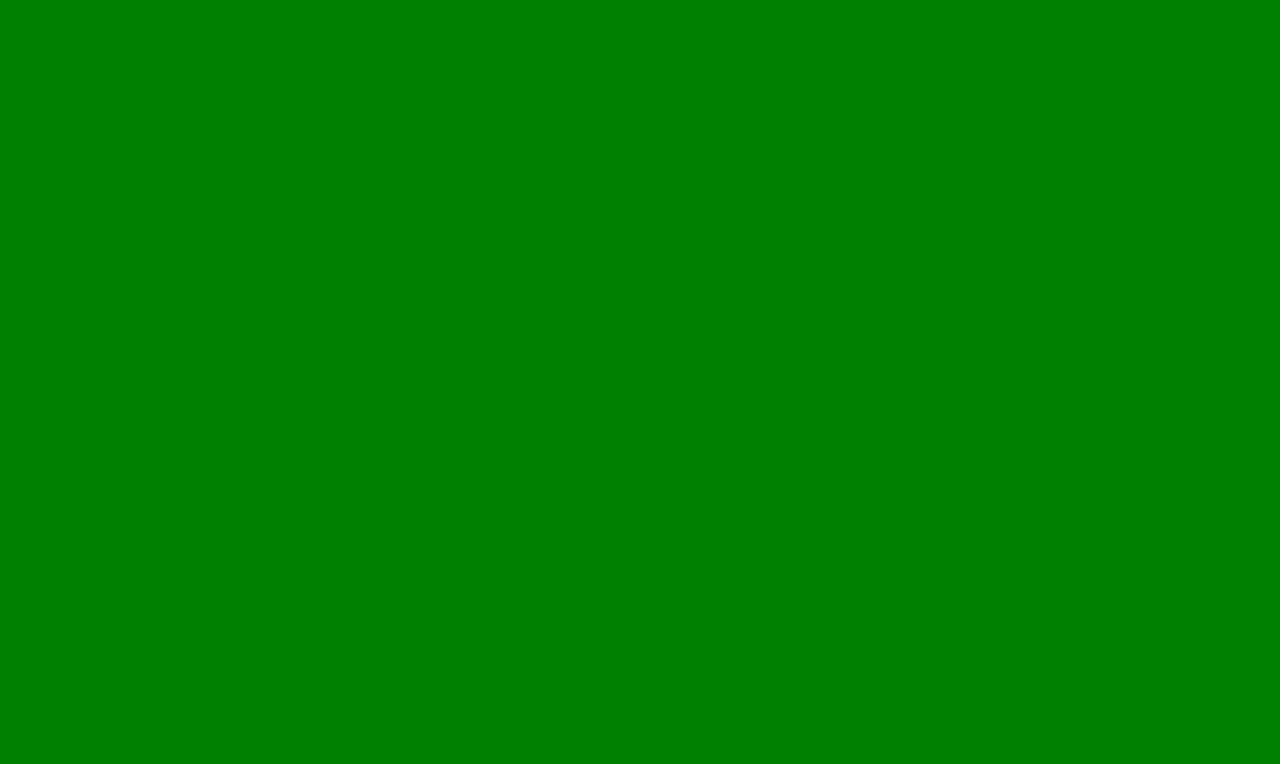
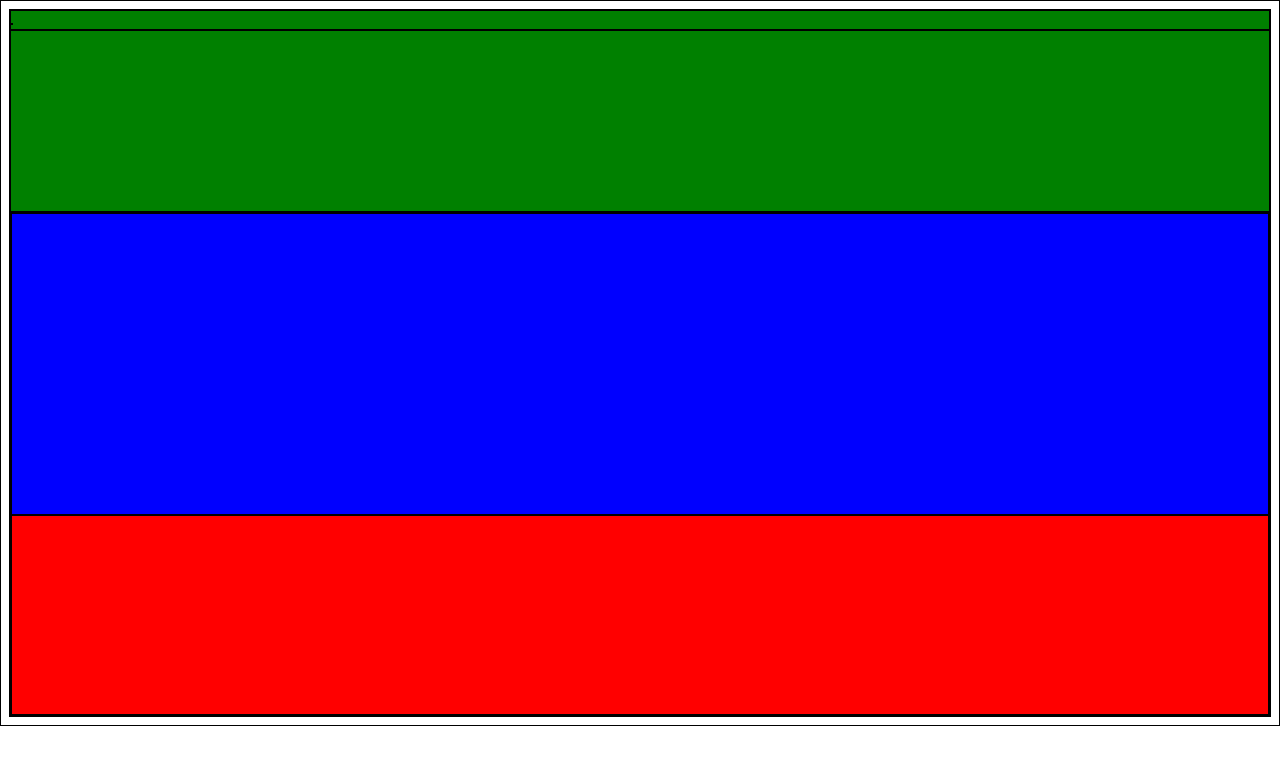
Before and after one commit to ragnarokt/ExamenDic, a plain HTML site: page index.html in a window 1280 px wide. Drawn offline with Linux system fonts and the light colour scheme.

Commit message:
proyecto aplicanano version2 fase01

```diff
--- a/css/style.css
+++ b/css/style.css
@@ -1,3 +1,19 @@
 *{
-background-color: green
+border:1px solid black;
 }
+
+header{
+    height: 200px;
+    background-color: green;
+}
+section{
+    height: 500px;
+}
+aside{
+    height: 300px;
+    background-color: blue;
+}
+div{
+    height: 200px;
+    background-color: red;
+}
--- a/index.html
+++ b/index.html
@@ -7,6 +7,23 @@
         <link href="css/style.css" rel="stylesheet">
     </head>
     <body>
+        <header>
+            <img src="" alt="">
+            <nav>
+
+            </nav>
+        </header>
+        <section>
+            <aside>
+
+            </aside>
+            <div>
+
+            </div>
+        </section>
+        <footer>
+
+        </footer>
 
     </body>
 </html>
```
